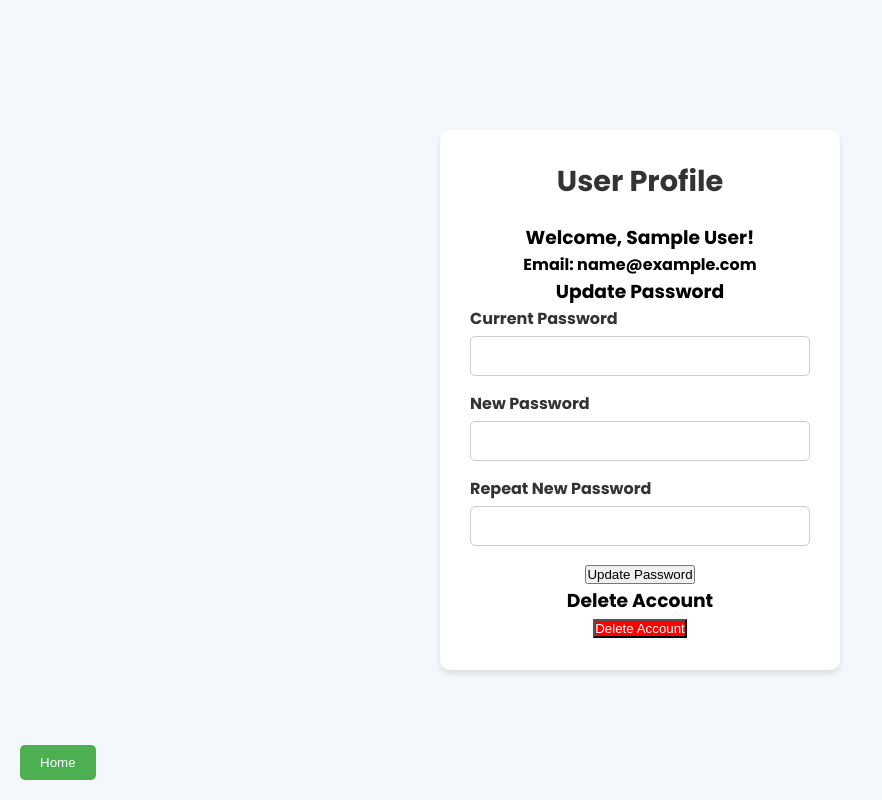
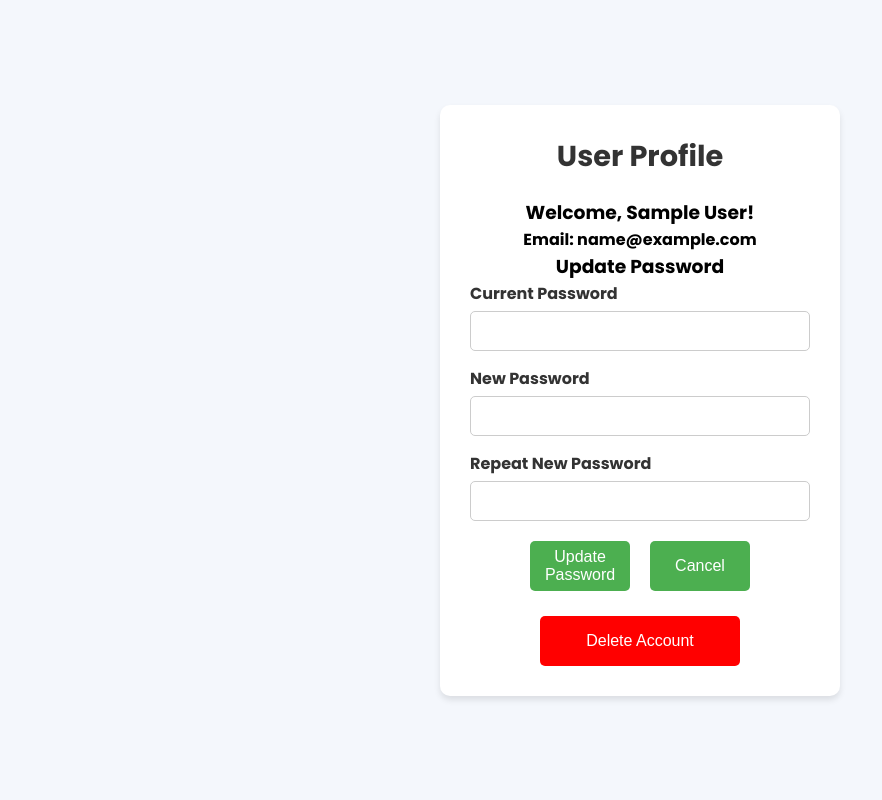
Before and after one commit to 123-miranda-123/habithackers, a PHP site: page /user-profile.php in a window 1280 px wide. Shown: the whole page, without its empty margins (0-882 px from the left). Run offline with PHP 8.4, Linux system fonts and the light colour scheme; the visitor is signed in with stand-in values (Sample User, id 1).

Commit message:
Update user-profile.php

```diff
--- a/user-profile.php
+++ b/user-profile.php
@@ -84,23 +84,43 @@ function validatePassword($password) {
     <meta charset="UTF-8">
     <meta name="viewport" content="width=device-width, initial-scale=1.0">
     <title>User Profile</title>
-    <link href="styles/header.css" rel="stylesheet" type="text/css"/>
     <link href="styles/login.css" rel="stylesheet" type="text/css"/>
     <style>
-        .home-button {
-            position: fixed;
-            bottom: 20px;
-            left: 20px;
+        .button-container {
+            display: flex;
+            justify-content: center;
+            gap: 20px;
+            margin-top: 20px;
+        }
+
+        .button-container button {
+            width: 100px;
+            height: 50px;
             background-color: #4CAF50;
             color: white;
-            padding: 10px 20px;
             border: none;
             border-radius: 5px;
             cursor: pointer;
+            font-size: 16px;
         }
 
-        .home-button:hover {
+        .button-container button:hover {
             background-color: #45a049;
+        }
+
+        .delete-button {
+            width: 200px;
+            height: 50px;
+            background-color: red;
+            color: white;
+            border: none;
+            border-radius: 5px;
+            cursor: pointer;
+            font-size: 16px;
+        }
+
+        .delete-button:hover {
+            background-color: darkred;
         }
     </style>
 </head>
@@ -135,19 +155,19 @@ function validatePassword($password) {
                 <label for="repeat_password">Repeat New Password</label>
                 <input type="password" id="repeat_password" name="repeat_password" required>
             </div>
-            <button type="submit" name="update_password">Update Password</button>
+            <div class="button-container">
+                <button type="submit" name="update_password">Update Password</button>
+                <a href="index.php">
+                    <button type="button" class="home-button">Cancel</button>
+                </a>
+            </div>
         </form>
 
         <!-- Delete Account Form -->
         <form action="user-profile.php" method="POST" onsubmit="return confirm('Are you sure you want to delete your account? This action cannot be undone.');">
-            <h3>Delete Account</h3>
-            <button type="submit" name="delete_account" style="background-color: red; color: white;">Delete Account</button>
+            <br>
+            <button type="submit" name="delete_account" class="delete-button">Delete Account</button>
         </form>
     </section>
-
-    <!-- Home Button -->
-    <a href="login.php">
-        <button class="home-button">Home</button>
-    </a>
 </body>
 </html>
```
